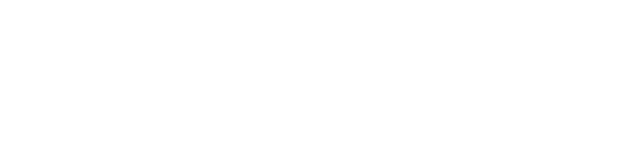
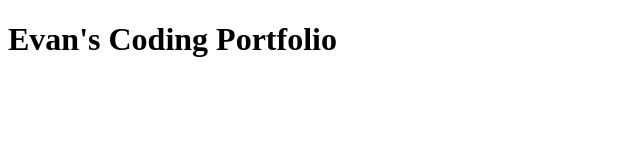
Before and after one commit to EvanDHeller/evandheller.github.io, a plain HTML site: page index.html in a window 1280 px wide. Shown: the whole page, without its empty margins (0-640 px from the left). Drawn offline with Linux system fonts and the light colour scheme.

Commit message:
Update index.html

```diff
--- a/index.html
+++ b/index.html
@@ -8,6 +8,9 @@
     </head>
   <main>
   <body>
+    <header>
+      <h1>Evan's Coding Portfolio</h1>
+    </header>
     </body>
   </main>
   </html>
```
